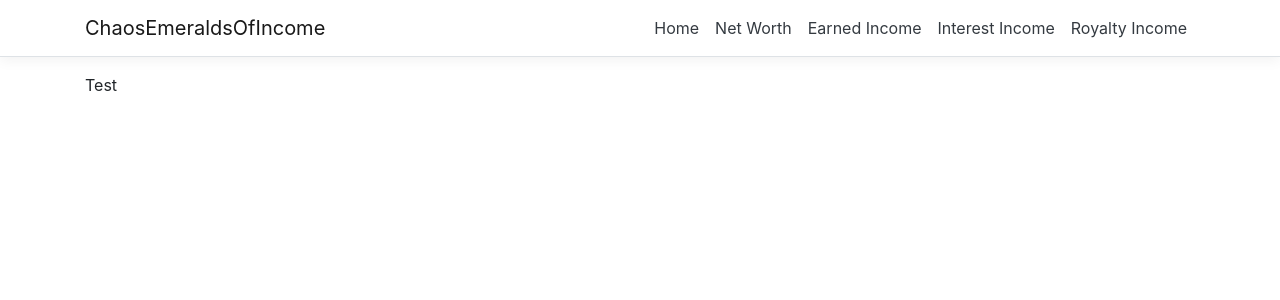
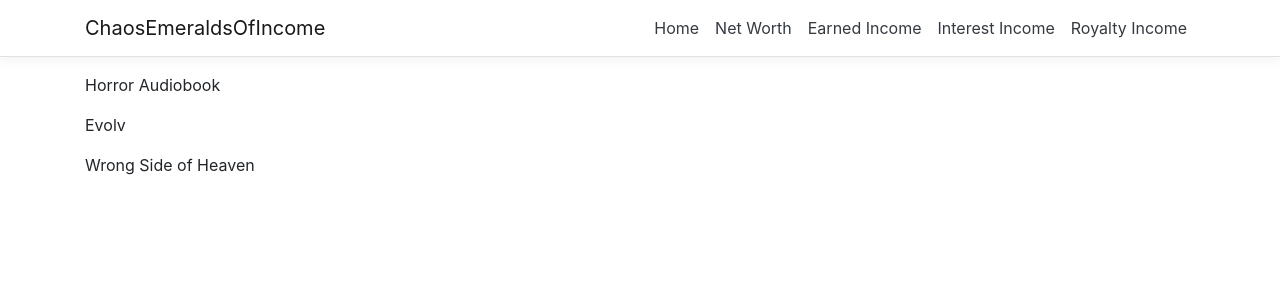
Before and after one commit to alexrogers823/chaos-emeralds-of-income, an Angular app in the folder ClientApp/: page /royalty-income in a window 1280 px wide. Shown: the top 300 px of the page. Built offline with nearby package versions, Linux system fonts and the light colour scheme.

Commit message:
added royalty service to app module and started refining component

```diff
--- a/ClientApp/src/app/app.module.ts
+++ b/ClientApp/src/app/app.module.ts
@@ -14,6 +14,7 @@ import { NetWorthComponent } from './components/net-worth/net-worth.component';
 import { EarnedIncomeService } from './services/earned-income.service';
 import { InterestIncomeService } from './services/interest-income.service';
 import { RoyaltyIncomeComponent } from './components/royalty-income/royalty-income.component';
+import { RoyaltyIncomeService } from './services/royalty-income.service';
 
 @NgModule({
   declarations: [
@@ -40,7 +41,8 @@ import { RoyaltyIncomeComponent } from './components/royalty-income/royalty-inco
   ],
   providers: [
     EarnedIncomeService,
-    InterestIncomeService
+    InterestIncomeService,
+    RoyaltyIncomeService
   ],
   bootstrap: [AppComponent]
 })
--- /dev/null
+++ b/ClientApp/src/app/components/royalty-income/interfaces/royalty-income.model.ts
@@ -0,0 +1,5 @@
+export interface RoyaltyIncome {
+  title:string
+  frequency:string
+  amount:number
+}
--- a/ClientApp/src/app/components/royalty-income/royalty-income.component.html
+++ b/ClientApp/src/app/components/royalty-income/royalty-income.component.html
@@ -1 +1,3 @@
-<p>Test</p>
+<div>
+  <p *ngFor="let royalty of royaltyIncome">{{ royalty.title }}</p>
+</div>
--- a/ClientApp/src/app/components/royalty-income/royalty-income.component.ts
+++ b/ClientApp/src/app/components/royalty-income/royalty-income.component.ts
@@ -1,9 +1,18 @@
-import { Component } from "@angular/core";
+import { Component, OnInit } from "@angular/core";
+import { RoyaltyIncomeService } from "src/app/services/royalty-income.service";
+import { RoyaltyIncome } from "./interfaces/royalty-income.model";
 
 @Component({
 	selector: 'royalty-income',
 	templateUrl: './royalty-income.component.html',
 })
-export class RoyaltyIncomeComponent {
+export class RoyaltyIncomeComponent implements OnInit {
+  royaltyIncome:RoyaltyIncome[];
+
+  ngOnInit() {}
+
+  constructor(private royaltyIncomeService:RoyaltyIncomeService) {
+    this.royaltyIncome = royaltyIncomeService.getRoyaltyIncome();
+  }
 
 }
--- /dev/null
+++ b/ClientApp/src/app/services/royalty-income.service.ts
@@ -0,0 +1,18 @@
+import { HttpClient } from "@angular/common/http";
+import { Injectable } from "@angular/core";
+import { RoyaltyIncome } from "../components/royalty-income/interfaces/royalty-income.model";
+
+@Injectable()
+export class RoyaltyIncomeService {
+  constructor(private http: HttpClient) {}
+
+  getRoyaltyIncome() {
+    return royaltyIncome_sample;
+  }
+}
+
+const royaltyIncome_sample:RoyaltyIncome[] = [
+  { title: "Horror Audiobook", frequency: "monthly", amount: 25.50 },
+  { title: "Evolv", frequency: "monthly", amount: 15.25 },
+  { title: "Wrong Side of Heaven", frequency: "monthly", amount: 14 }
+]
```
